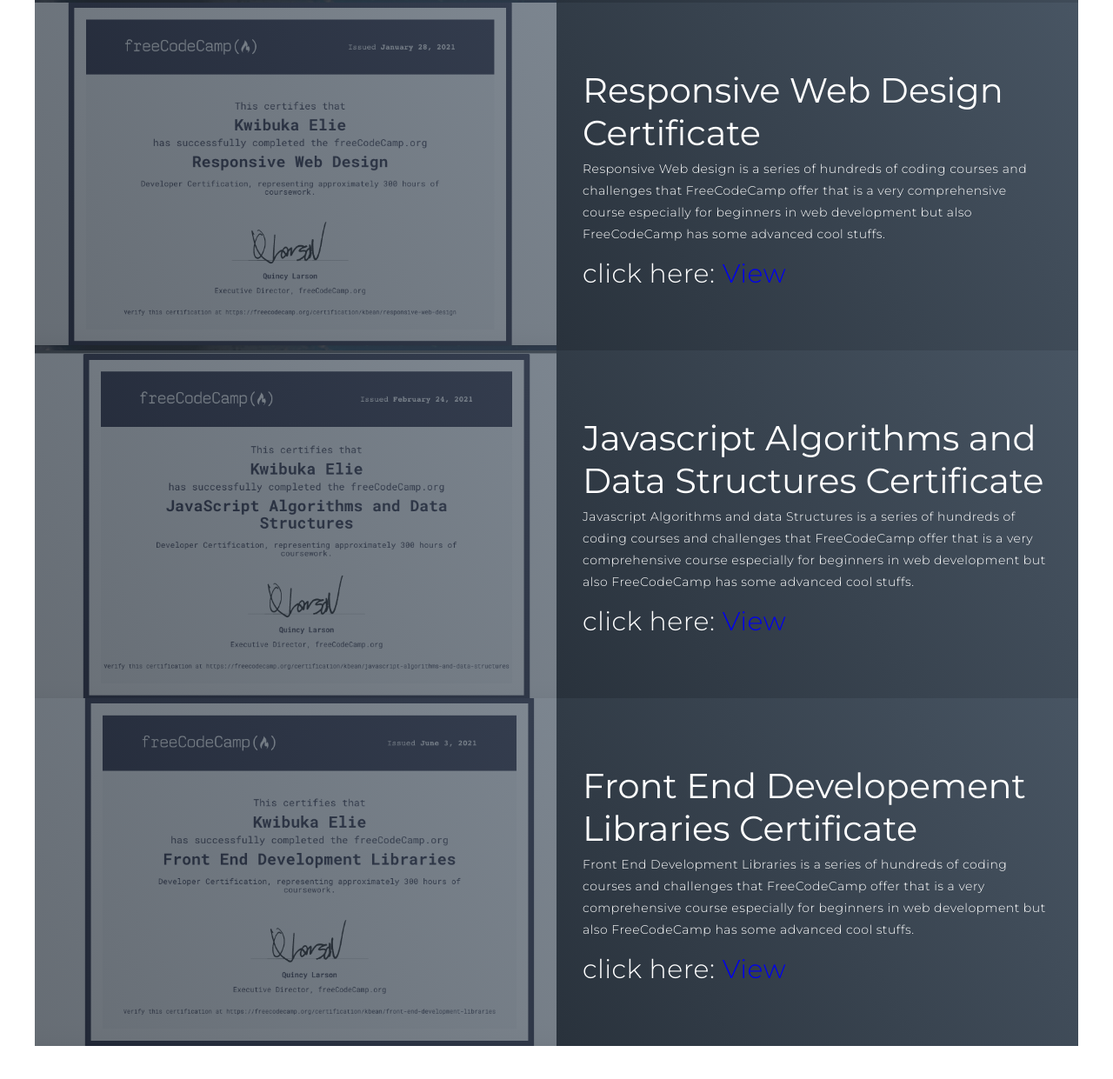
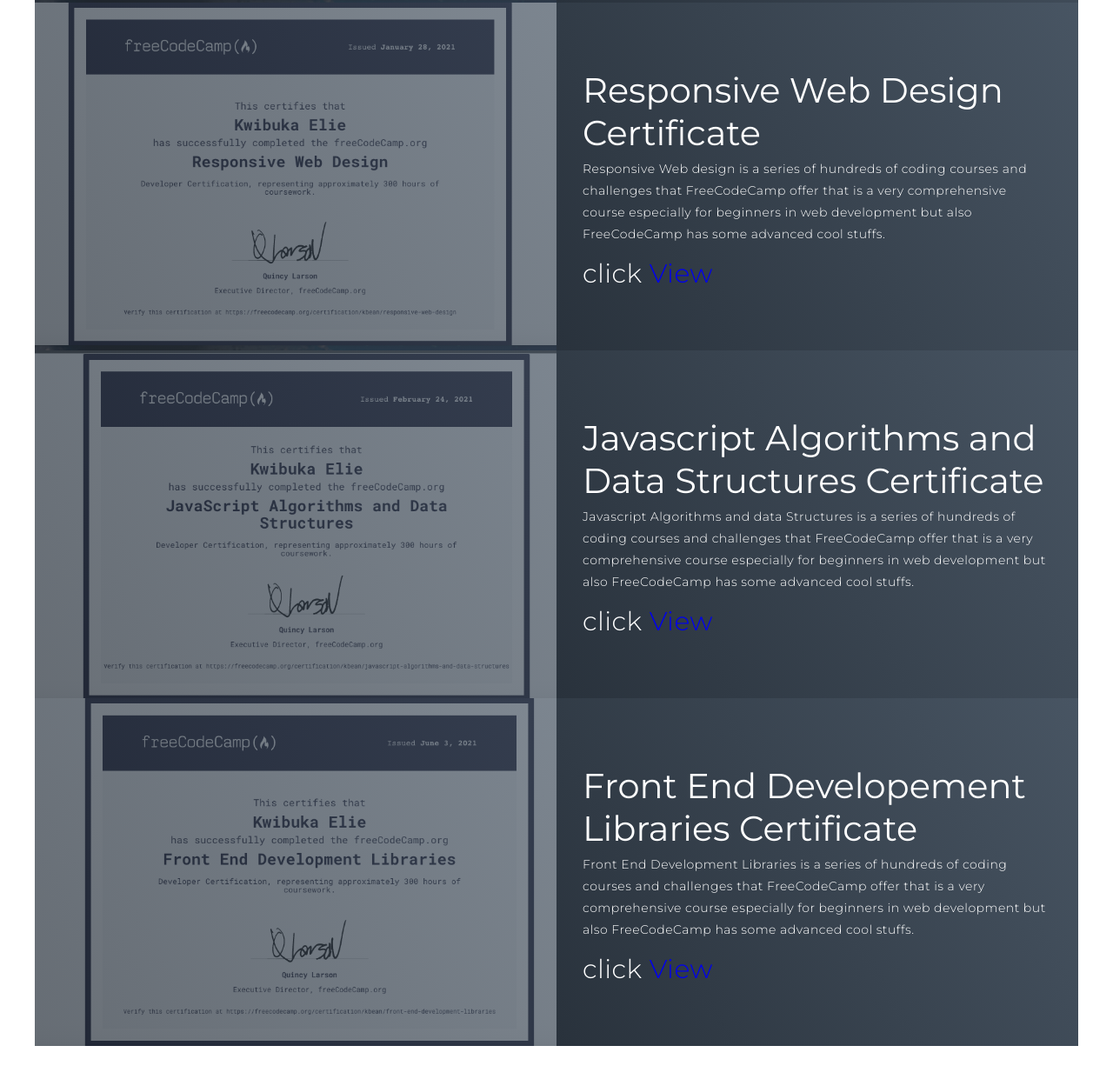
Before and after one commit to Ke-bean/Kebean, a plain HTML site: page index.html in a window 1280 px wide. Shown: the part 2713-3954 px from the top of the page at 87% size. Drawn offline with Linux system fonts and the light colour scheme.

Commit message:
Update index.html

```diff
--- a/index.html
+++ b/index.html
@@ -74,7 +74,7 @@
 <!--             <h2>Coding is life</h2> -->
             <p>this is a project which is basically a portfolio website that i have developed for my friend Coga who is a Pro
               photographer based in Rwanda check on him by the way he does some really neat work!</p>
-              <p class="project-elie">click here: <a href="https://ke-bean.github.io/Coga-Pro/" target="-blank">View</a></p>
+              <p class="project-elie">click <a href="https://ke-bean.github.io/Coga-Pro/" target="-blank">View</a></p>
              </div>
         </div>
         <div class="project-item">
@@ -82,7 +82,7 @@
             <h1>Project 2</h1>
 <!--             <h2>Coding is life</h2> -->
             <p>This was my first project i have developed which was my first portfolio as well!</p>
-            <p class="project-elie">click here: <a href=" https://ke-bean.github.io/" target="-blank">View</a></p>
+            <p class="project-elie">click <a href=" https://ke-bean.github.io/" target="-blank">View</a></p>
           </div>
           <div class="project-img">
             <img src="img/Elie.png" />
@@ -98,7 +98,7 @@
             <p>Responsive Web design is a series of hundreds of coding courses and challenges that FreeCodeCamp offer
               that is a very comprehensive course especially for beginners in web development but also FreeCodeCamp has some advanced cool stuffs.
             </p>
-              <p class="project-elie">click here: <a href="https://www.freecodecamp.org/certification/kbean/responsive-web-design" target="-blank">View</a></p>
+              <p class="project-elie">click <a href="https://www.freecodecamp.org/certification/kbean/responsive-web-design" target="-blank">View</a></p>
           </div>
         </div>
         <div class="project-item">
@@ -107,7 +107,7 @@
 <!--             <h2>Coding is life</h2> -->
             <p>Javascript Algorithms and data Structures is a series of hundreds of coding courses and challenges that FreeCodeCamp offer
               that is a very comprehensive course especially for beginners in web development but also FreeCodeCamp has some advanced cool stuffs.</p>
-              <p class="project-elie">click here: <a href="https://www.freecodecamp.org/certification/kbean/javascript-algorithms-and-data-structures" target="-blank">View</a></p>
+              <p class="project-elie">click <a href="https://www.freecodecamp.org/certification/kbean/javascript-algorithms-and-data-structures" target="-blank">View</a></p>
           </div>
           <div class="project-img">
             <img src="./img/certificate 2.png" alt="img">
@@ -122,7 +122,7 @@
 <!--             <h2>Coding is life</h2> -->
             <p>Front End Development Libraries is a series of hundreds of coding courses and challenges that FreeCodeCamp offer
               that is a very comprehensive course especially for beginners in web development but also FreeCodeCamp has some advanced cool stuffs.</p>
-              <p class="project-elie">click here: <a href="https://www.freecodecamp.org/certification/kbean/front-end-development-libraries" target="-blank">View</a></p>
+              <p class="project-elie">click <a href="https://www.freecodecamp.org/certification/kbean/front-end-development-libraries" target="-blank">View</a></p>
           </div>
         </div>
       </div>
```
